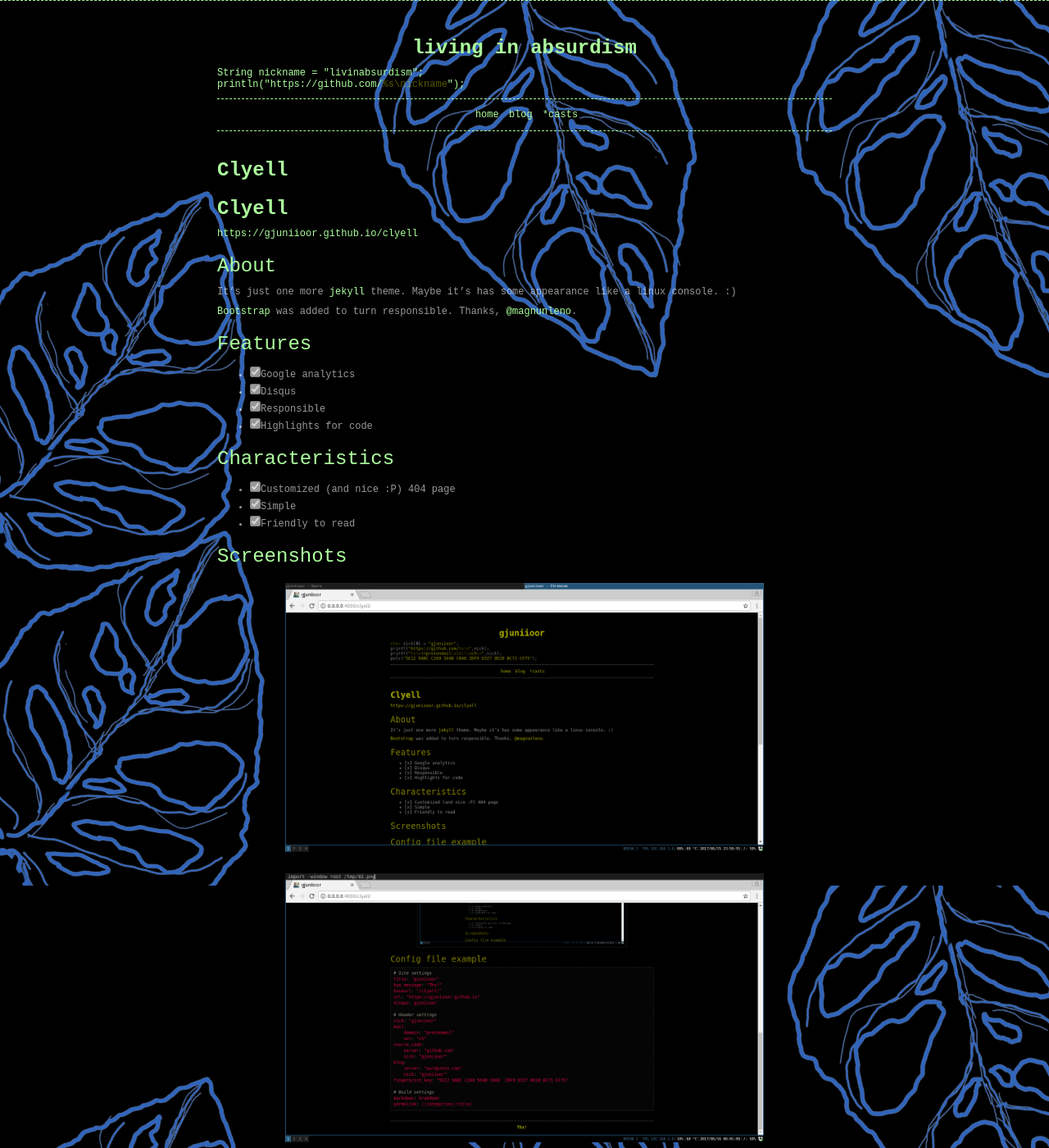
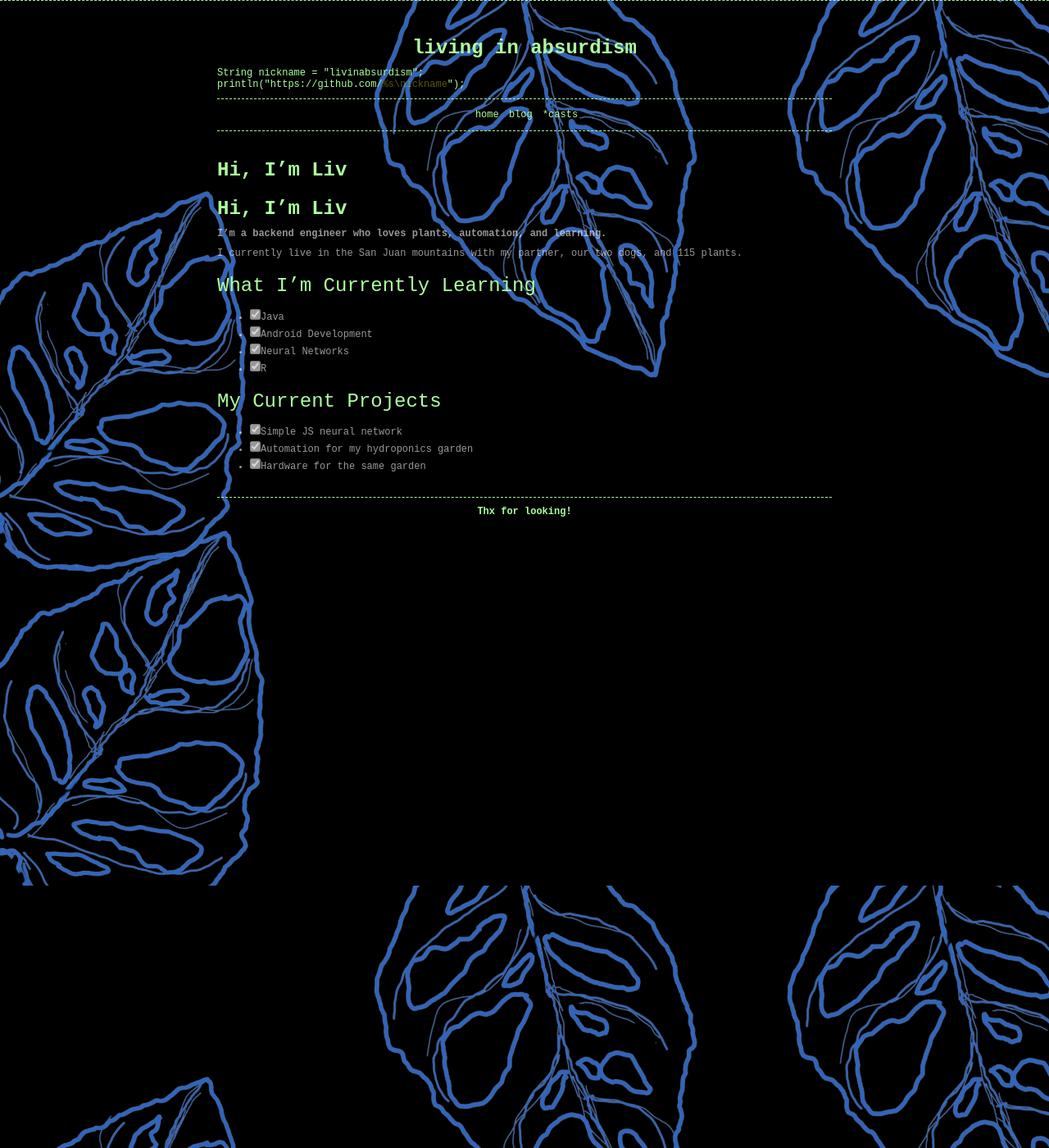
Before and after one commit to LivInAbsurdism/livinabsurdism.github.io, a Jekyll site: the page built from index.md, in a window 1280 px wide and 1400 px high. Shown: the whole window at 82% size. Built offline with Jekyll 4.4.1, drawn with Linux system fonts in a browser that asks for light colours; our own code applies the rules of GitHub Pages for plain Markdown files; some of the changed text lies outside the part shown.

```diff
--- a/_config.yml
+++ b/_config.yml
@@ -1,6 +1,6 @@
 # Site settings
 title: "Liv's Fungi Forest"
-bye_message: "Thx!"
+bye_message: "Thx for looking!"
 baseurl: ""
 url: "http://livinabsurdism.github.io"
 disqus: gjuniioor
--- a/index.md
+++ b/index.md
@@ -2,59 +2,22 @@
 layout: content
 ---
 
-# Clyell
+# Hi, I'm Liv
 
-[https://gjuniioor.github.io/clyell](https://gjuniioor.github.io/clyell)
+**I'm a backend engineer who loves plants, automation, and learning.**
 
-### About
+I currently live in the San Juan mountains with my partner, our two dogs, and 115 plants.
 
-It's just one more [jekyll](https://github.com/jekyll/jekyll) theme. Maybe it's has some appearance like a linux console. :)
 
-[Bootstrap](http://getbootstrap.com/) was added to turn responsible. Thanks, [@magnunleno](https://github.com/magnunleno).
+### What I'm Currently Learning
 
-### Features
+- [x] Java
+- [x] Android Development
+- [x] Neural Networks
+- [x] R
 
-- [x] Google analytics
-- [x] Disqus
-- [x] Responsible
-- [x] Highlights for code
+### My Current Projects
 
-### Characteristics
-
-- [x] Customized (and nice :P) 404 page
-- [x] Simple
-- [x] Friendly to read
-
-### Screenshots
-
-![Screenshot]({{ site.baseurl }}images/screenshot/01.png)
-
-![Screenshot]({{ site.baseurl }}images/screenshot/02.png)
-
-### Config file example
-
-~~~ yml
-# Site settings
-title: "gjuniioor"
-bye_message: "Thx!"
-baseurl: "/clyell/"
-url: "https://gjuniioor.github.io"
-disqus: gjuniioor
-
-# Header settings
-nick: "gjuniioor"
-mail:
-    domain: "protonmail"
-    ext: "ch"
-source_code:
-    server: "github.com"
-    nick: "gjuniioor"
-blog:
-    server: "wordpress.com"
-    nick: "gjuniioor"
-fingerprint_key: "5E12 9ABC C2A9 564B C048  2DF9 D327 0D10 BC71 CF75"
-
-# Build settings
-markdown: kramdown
-permalink: /:categories/:title/
-~~~
+- [x] Simple JS neural network
+- [x] Automation for my hydroponics garden
+- [x] Hardware for the same garden
```
Also changed, not shown: README.md.
